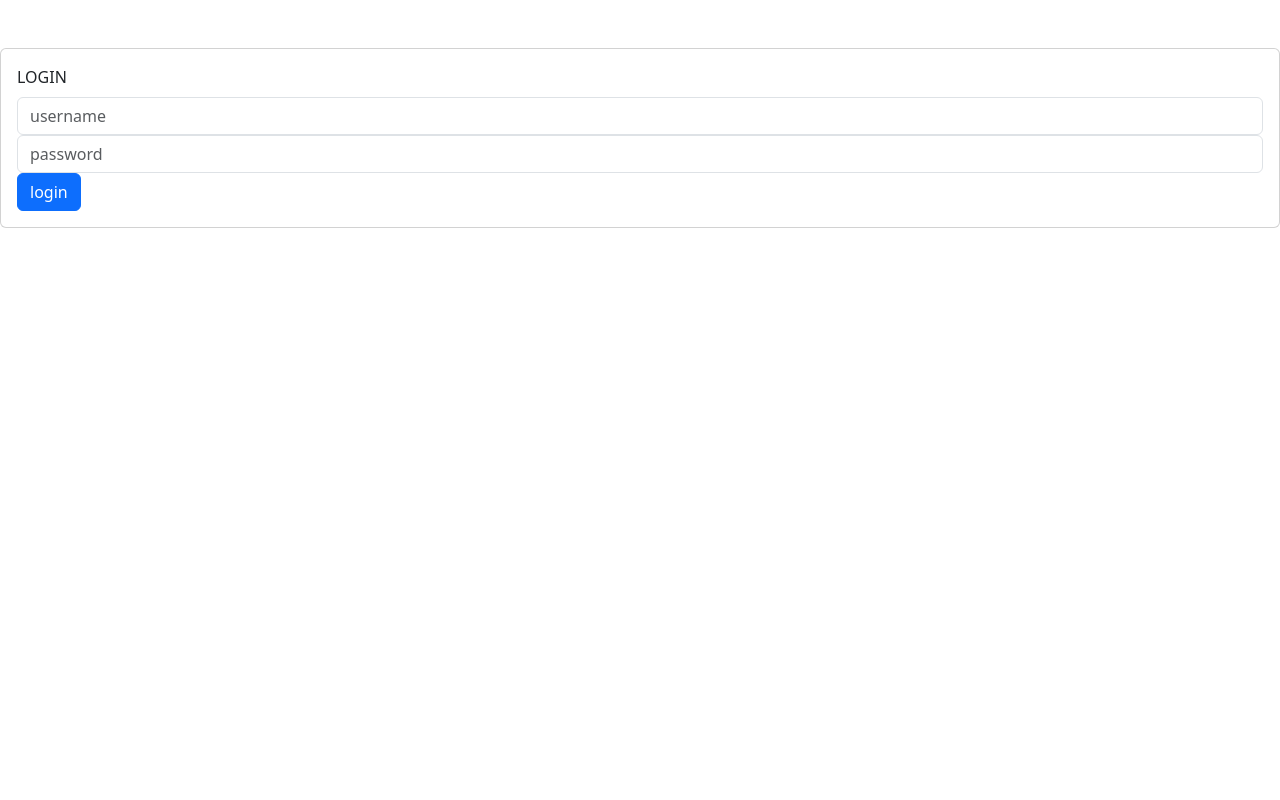
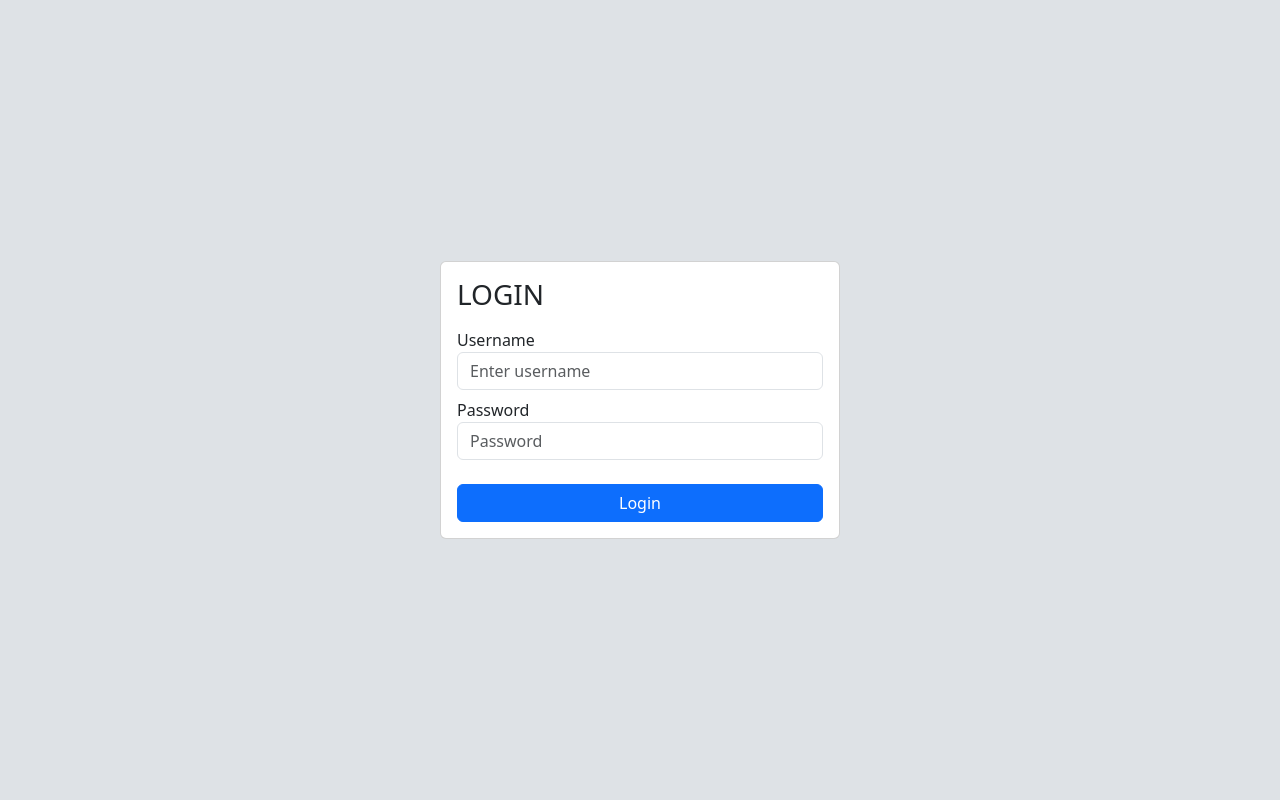
Before and after one commit to fandi-ahmad/seller-app, a CodeIgniter app: page /seller-app/index.php/produk in a window 1280 px wide. Run offline with CodeIgniter, Linux system fonts and the light colour scheme.

Commit message:
update views

```diff
--- a/application/controllers/produk.php
+++ b/application/controllers/produk.php
@@ -30,13 +30,13 @@ class Produk extends CI_Controller {
 		$user= $this->user_model->select($key);
 		if (count($user)>0) {
 			$this->session->set_userdata('username', $this->input->post('username'));
-			$this->index();
+			redirect('produk');
 		}
 	}
 
 	function logout() {
 		$this->session->unset_userdata('username', $this->input->post('username'));
-		$this->index();
+		redirect('produk');
 	}
 
 	function edit($id){
--- a/application/views/login.php
+++ b/application/views/login.php
@@ -6,26 +6,32 @@
     <meta name="viewport" content="width=device-width, initial-scale=1.0">
     <title>Login</title>
 	<link href="https://cdn.jsdelivr.net/npm/bootstrap@5.3.0-alpha1/dist/css/bootstrap.min.css" rel="stylesheet">
+	<link rel="stylesheet" href="<?php echo base_url('assets/css/style.css') ?>">
 </head>
-<body>
+<body style="background-color: var(--bs-gray-300);">
 
-<div class="row mt-5">
-    <div class="col md-4">
-        <div class="card">
-            <div class="card-body">
-                <div class="card-title">LOGIN</div>
-                <?php
-    	            echo form_open(site_url('produk/login'));
-                    echo form_input(['name'=>'username', 'class'=>'form-control', 'placeholder'=>'username']);
-                    echo form_input(['name'=>'password', 'class'=>'form-control', 'placeholder'=>'password', 'type'=>'password']);
-                    echo form_submit(['name'=>'login', 'class'=>'btn btn-primary', 'value'=>'login']);
-                    echo form_close();
-                ?>
-            </div>
+<div class="w-100 h-100vh d-flex justify-content-center align-items-center">
+    <div class="card" style="width: 400px;">
+        <div class="card-body">
+            <h3 class="mb-3">LOGIN</h3>
+            <form method="post" action="<?=site_url('produk/login')?>">
+                <div class="form-group">
+                    <label for="username">Username</label>
+                    <input type="text" class="form-control" id="username" name="username" placeholder="Enter username">
+                </div>
+                <div class="form-group mt-2">
+                    <label for="password">Password</label>
+                    <input type="password" class="form-control" id="password" name="password" placeholder="Password">
+                </div>
+                <div class="d-flex">
+                    <button type="submit" class="btn btn-primary mt-4 w-100" name="login">Login</button>
+                </div>
+            </form>
         </div>
     </div>
 </div>
 
+
 <script src="https://cdn.jsdelivr.net/npm/bootstrap@5.3.0-alpha1/dist/js/bootstrap.bundle.min.js"></script>
 </body>
 </html>
--- a/application/views/transaksi.php
+++ b/application/views/transaksi.php
@@ -32,6 +32,12 @@
 			<div class="sidebar-list bg-soft-blue">
 				<a class="nav-link" aria-current="page" href="<?php echo site_url('pembelian')?>">Order</a>
 			</div>
+		</div>
+        <div class="h-50 mt-5 d-flex align-items-end justify-content-center">
+			<a href="<?php echo site_url('produk/logout')?>" class="text-dark fw-bold">
+				<i class="fa-solid fa-right-from-bracket"></i>
+				Log Out
+			</a>
 		</div>
 	</div>
 
```
Also changed, not shown: application/views/produk.php (+6 -2 lines).
